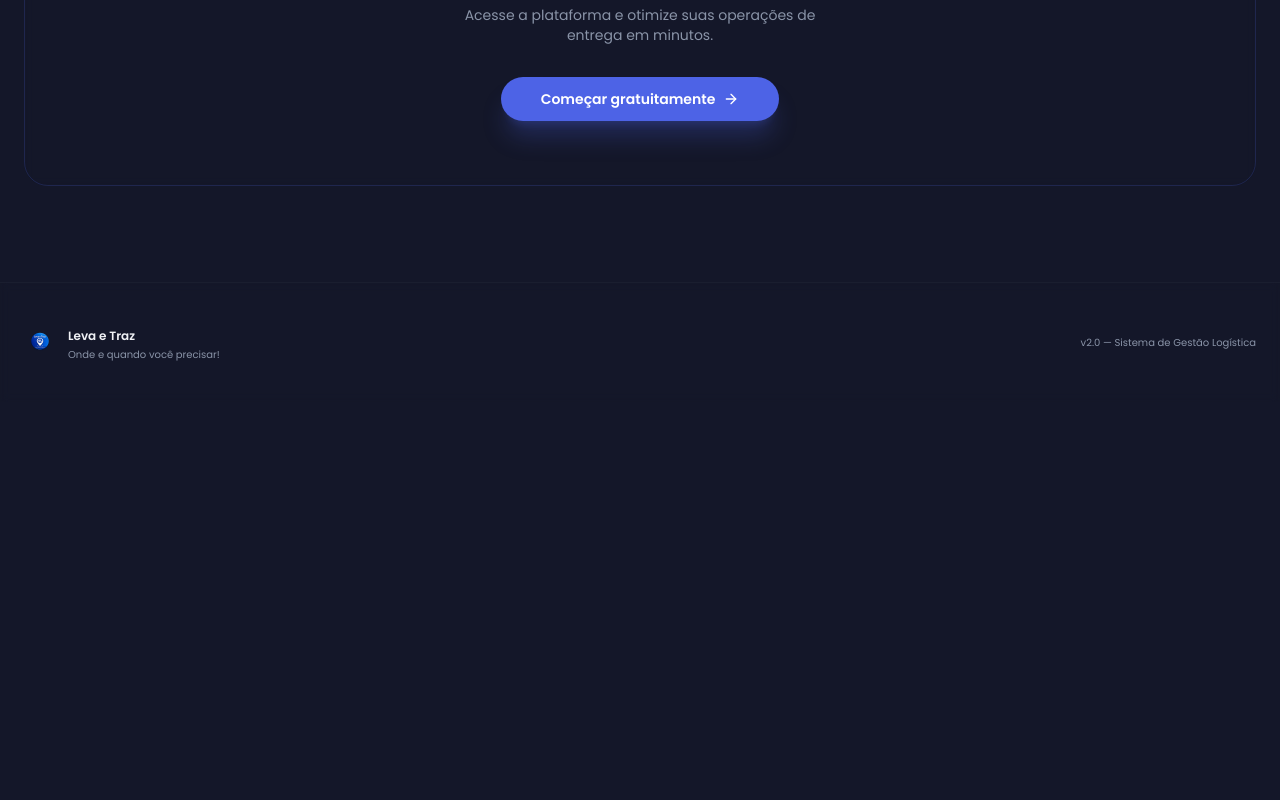
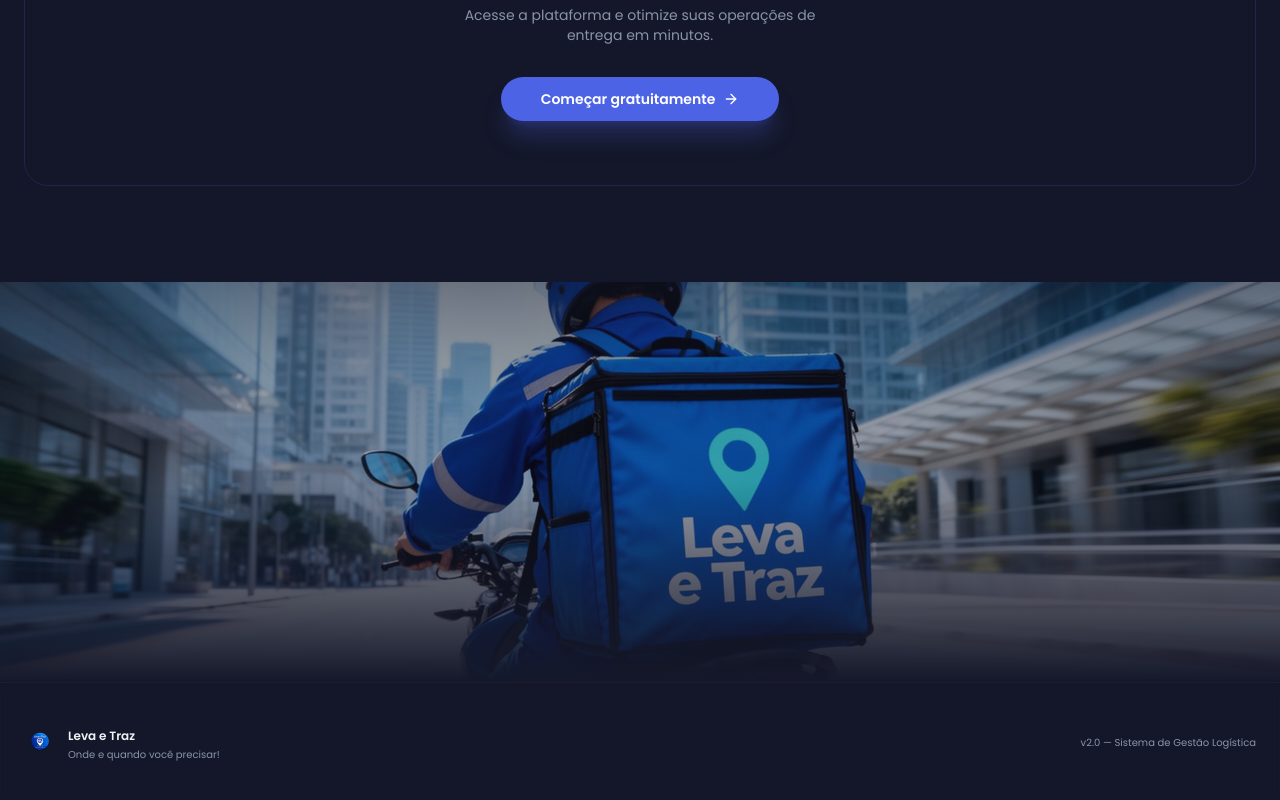
Before and after one commit to pedroapp100/remix-of-leva-e-tras-v6, a React (Vite) app: page / in a window 1280 px wide. Shown: the part 1889-2689 px from the top of the page. Before the commit the page ends 2291 px from the top, so only its background shows below. Built offline with nearby package versions, Linux system fonts and the light colour scheme.

Commit message:
Add footer promo image
Co-authored-by: pedroapp100 <205369213+pedroapp100@users.noreply.github.com>

```diff
--- a/src/pages/Index.tsx
+++ b/src/pages/Index.tsx
@@ -317,6 +317,20 @@ const Index = () => {
         </motion.div>
       </section>
 
+      {/* ── Footer Image Banner ── */}
+      <section className="relative z-10 w-full h-[320px] sm:h-[400px] overflow-hidden">
+        <img
+          src={footerDelivery}
+          alt="Entregador Leva e Traz"
+          className="w-full h-full object-cover object-center"
+          loading="lazy"
+          width={1920}
+          height={640}
+        />
+        <div className="absolute inset-0 bg-gradient-to-t from-background via-background/40 to-transparent" />
+        <div className="absolute inset-0 bg-gradient-to-b from-background/60 via-transparent to-transparent" />
+      </section>
+
       {/* ── Footer ── */}
       <footer className="relative z-10 border-t border-border/30 py-10 backdrop-blur-sm">
         <div className="container mx-auto px-4 sm:px-6 flex flex-col sm:flex-row items-center justify-between gap-4">
```
